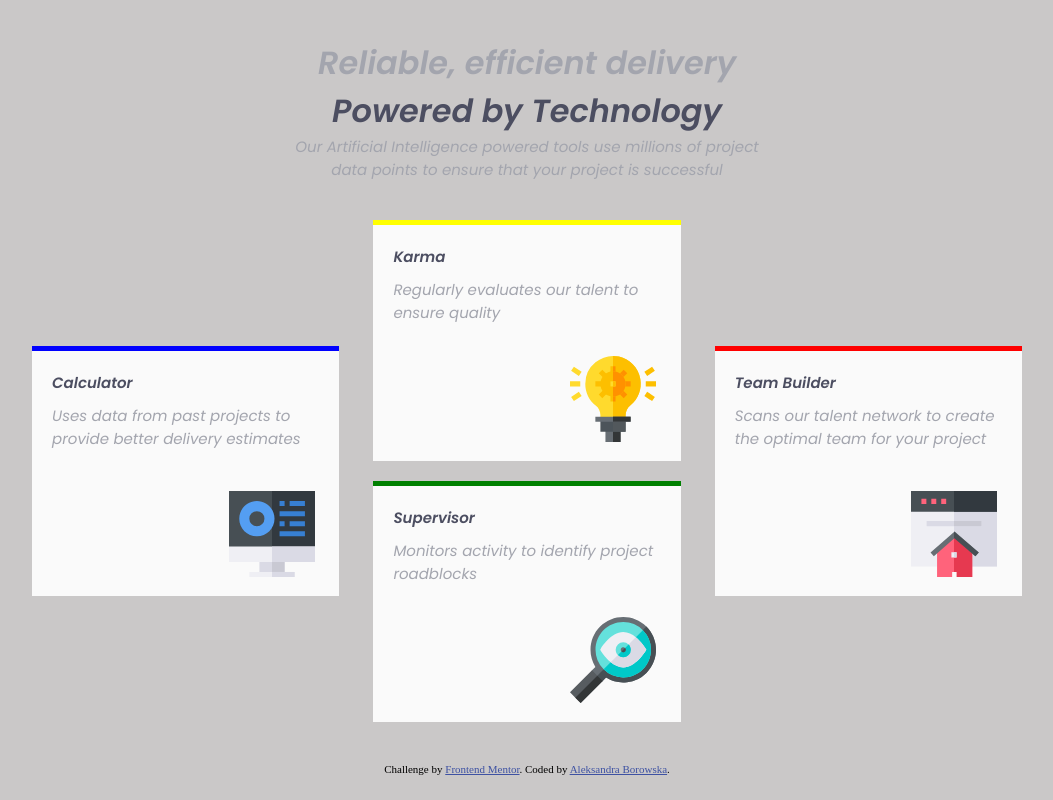
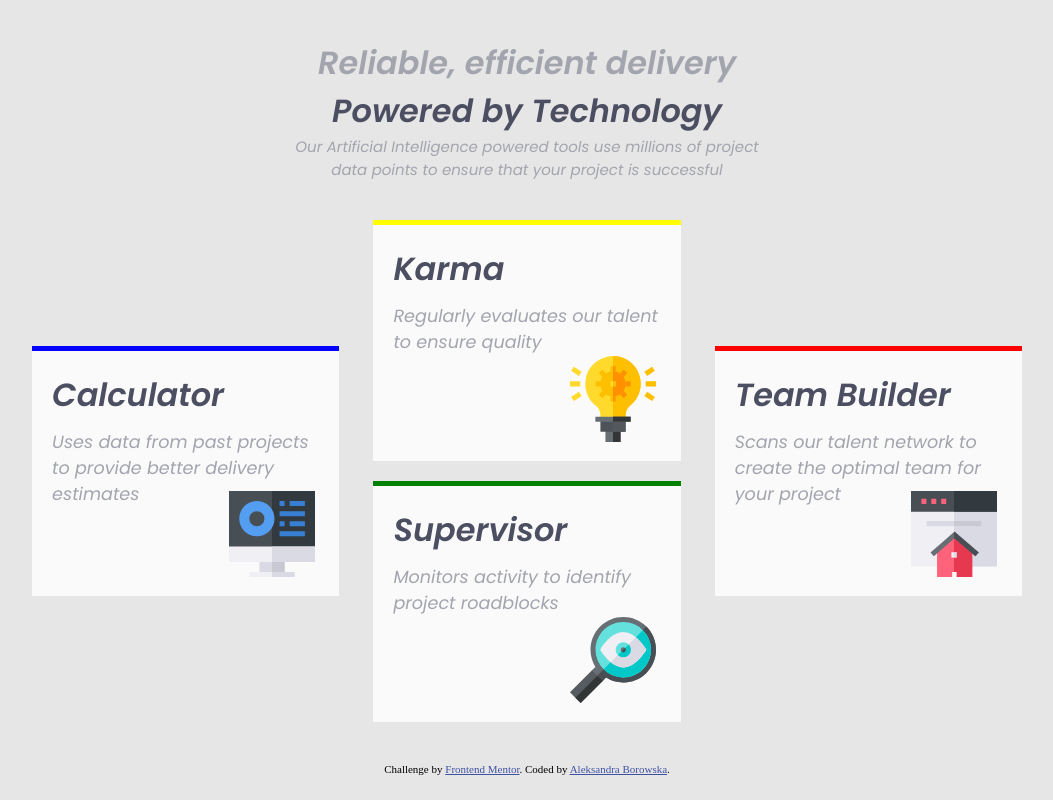
Before and after one commit to Ola2808-Boro/Frontend-Mentor_projects, a plain HTML site: page four-card-feature-section-master/index.html in a window 1280 px wide. Shown: the whole page, without its empty margins (113-1166 px from the left). Drawn offline with Linux system fonts and the light colour scheme.

Commit message:
Update style.css

```diff
--- a/four-card-feature-section-master/style.css
+++ b/four-card-feature-section-master/style.css
@@ -1,3 +1,4 @@
+
 
 @import url('https://fonts.googleapis.com/css2?family=Poppins:ital,wght@1,200;1,400;1,600&display=swap');
 :root{
@@ -23,7 +24,7 @@
 }
 
 body{
-    background-color:rgb(202, 200, 200);
+    background-color:rgb(231, 230, 230);
     height: 100vh;
     width:100%;
 
@@ -115,7 +116,7 @@ main{
 }
 h2{
     font-family: var(--Font-family);
-    font-size: var(--Font-size);
+    font-size: 2rem;
     color: var(--Very-Dark-Blue);
     font-weight: bold;
     margin-bottom: 10px;
@@ -126,6 +127,7 @@ p.description{
     font-size: var(--Font-size);
     color: var(--Grayish-Blue);
     margin-bottom: 10px;
+    font-size: 1.1rem;
 }
 img.img-box{
     position: absolute;
```
